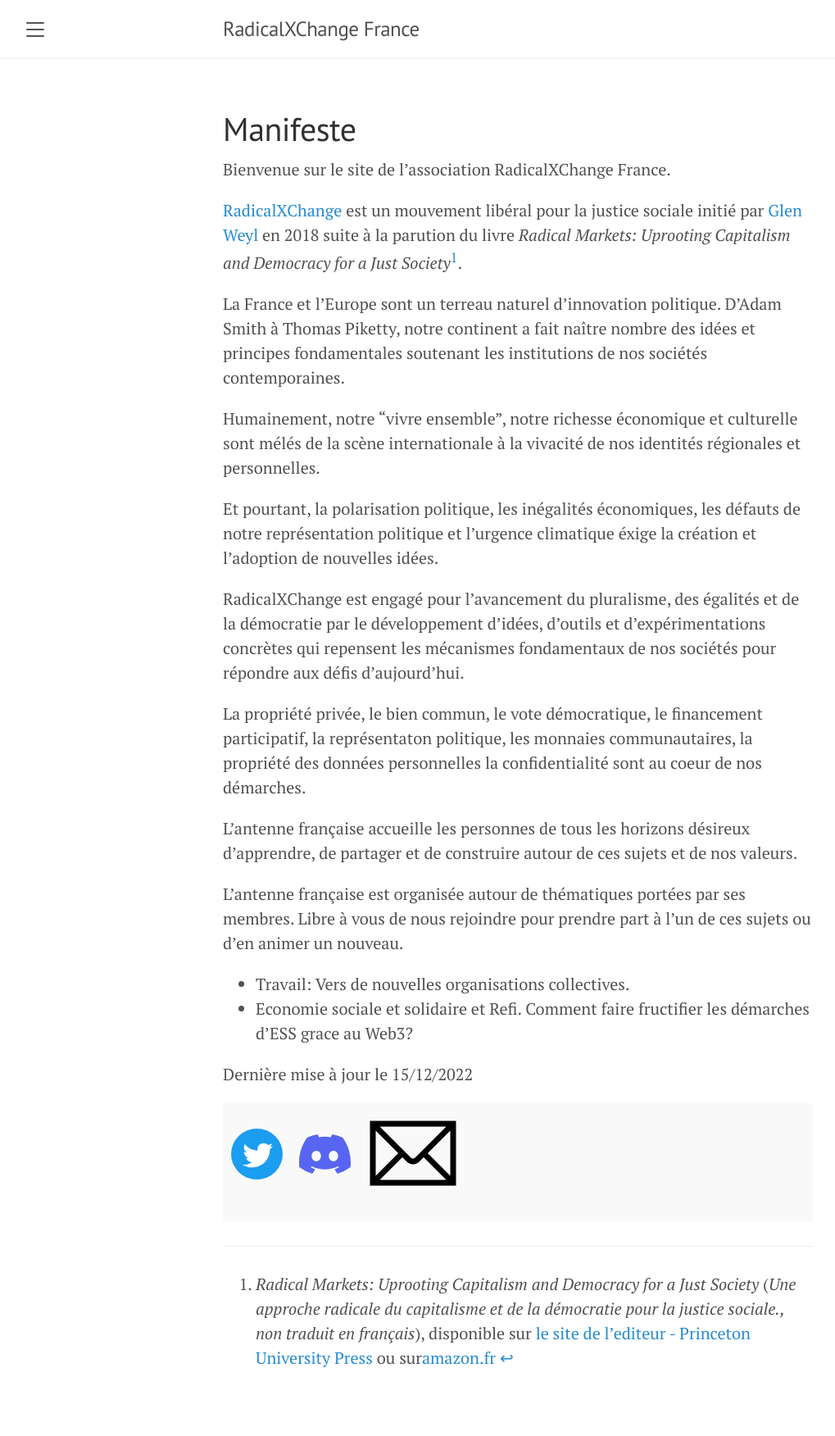
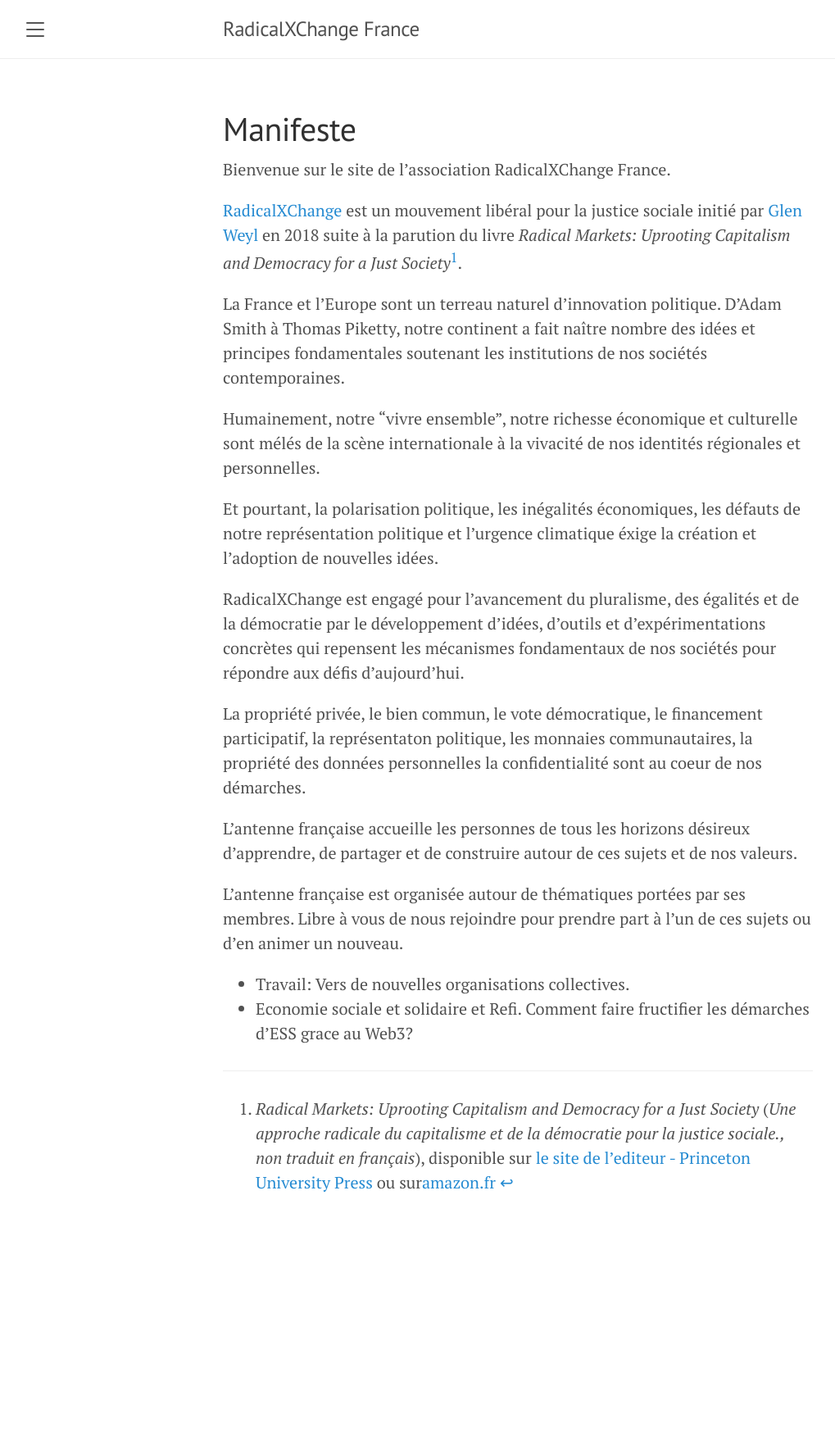
Before and after one commit to RadicalXChangeParis/radicalxchangeparis.github.io, a Jekyll site: the page built from manifeste.md, in a window 1280 px wide. Shown: the whole page at 82% size, without its empty margins (8-1027 px from the left). Built offline with Jekyll 4.4.1, drawn with Linux system fonts in a browser that asks for light colours; after the commit the page ends 1538 px from its top, so only the background shows below that.

Commit message:
Removed links in manifeste

```diff
--- a/manifeste.md
+++ b/manifeste.md
@@ -24,17 +24,6 @@
 - Travail: Vers de nouvelles organisations collectives.
 - Economie sociale et solidaire et Refi. Comment faire fructifier les démarches d'ESS grace au Web3?
 
-Dernière mise à jour le 15/12/2022
-
-<div class="logo-table">
-<table>
-    <tr>
-    <td><a href="https://twitter.com/RadxChangeParis" target="_blank"><img src="/public/images/twitter.svg"></a></td>
-    <td><a href="https://discord.gg/cNyeSArW" target="_blank"><img src="/public/images/discord.svg"></a></td>
-    <td><a href="mailto:rxcfrance@gmail.com" target="_blank"><img src="/public/images/mail.png"></a></td>
-    </tr>
-</table>
-</div>
 ----
 
 [//]: <> Nous sommes une association loi 1901 à but non lucratif.
```
